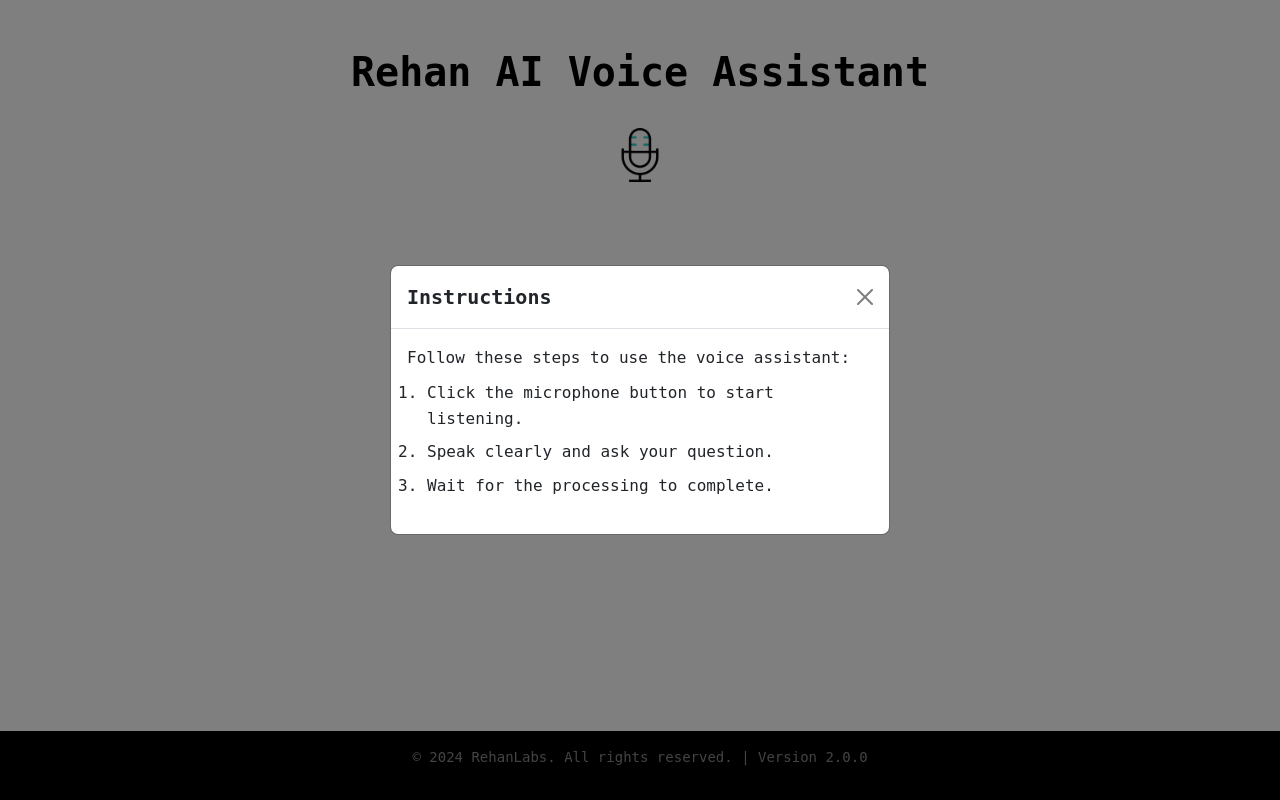
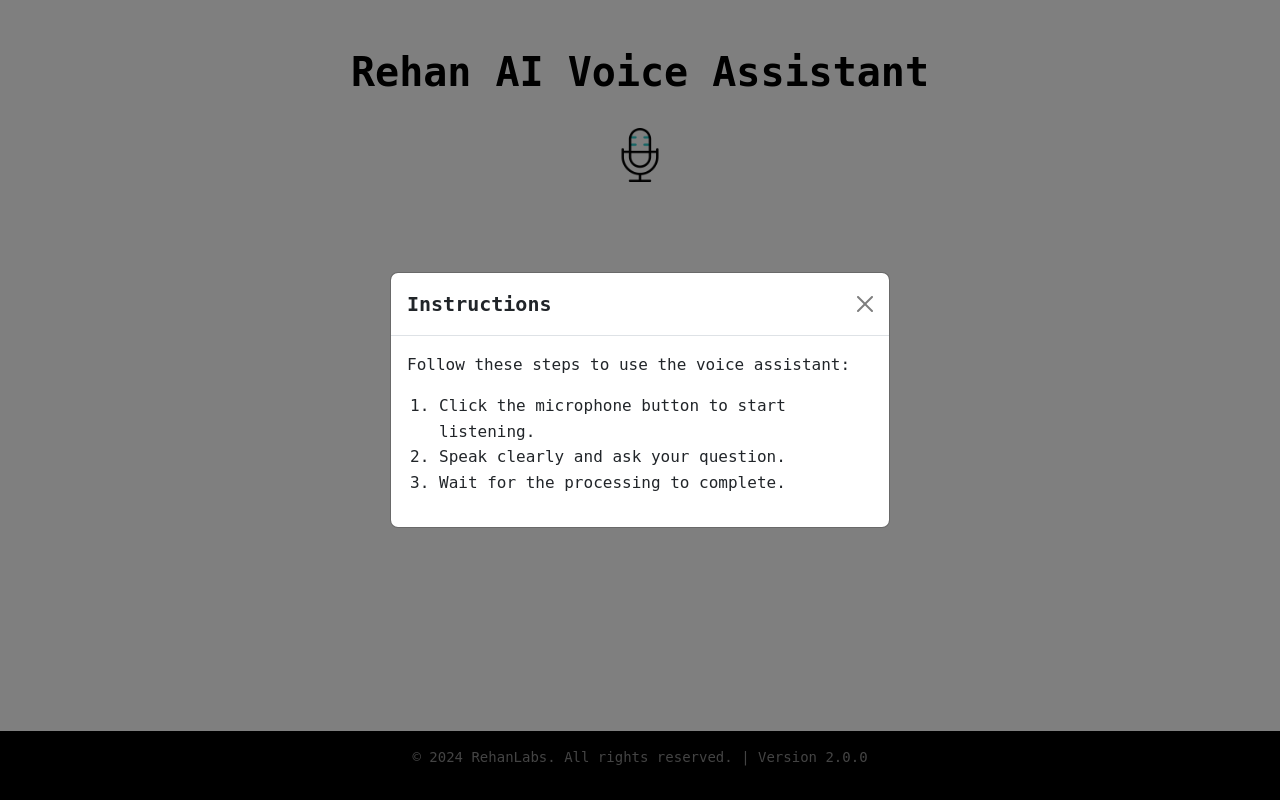
Before and after one commit to MuhammadNasarUddin/nasar, a Flask app: page /callannie/ in a window 1280 px wide. Run offline with Flask 3, Linux system fonts and the light colour scheme.

Commit message:
initial commit

```diff
--- a/callannie.py
+++ b/callannie.py
@@ -59,7 +59,7 @@ def listen():
 
             audio_response = client.audio.speech.create(
                 model="tts-1",
-                voice="echo",
+                voice="nova",
                 input=response_content
             )
             audio_response.stream_to_file(speech_file_path)
--- a/templates/callannie.html
+++ b/templates/callannie.html
@@ -3,13 +3,19 @@
 <!DOCTYPE html>
 <html lang="en">
   <head>
-    <meta charset="UTF-8">
-    <meta name="viewport" content="width=device-width, initial-scale=1.0">
+    <meta charset="UTF-8" />
+    <meta name="viewport" content="width=device-width, initial-scale=1.0" />
     <title>RehanLabs | Voice Assistant</title>
     <!-- External Stylesheets -->
-    <link rel="icon" href="/static/favicon.png" type="image/png">
-    <link rel="stylesheet" href="https://cdn.jsdelivr.net/npm/bootstrap-icons@1.11.3/font/bootstrap-icons.min.css">
-    <link href="https://cdn.jsdelivr.net/npm/bootstrap@5.3.2/dist/css/bootstrap.min.css" rel="stylesheet">
+    <link rel="icon" href="/static/favicon.png" type="image/png" />
+    <link
+      rel="stylesheet"
+      href="https://cdn.jsdelivr.net/npm/bootstrap-icons@1.11.3/font/bootstrap-icons.min.css"
+    />
+    <link
+      href="https://cdn.jsdelivr.net/npm/bootstrap@5.3.2/dist/css/bootstrap.min.css"
+      rel="stylesheet"
+    />
     <script src="https://code.jquery.com/jquery-3.7.1.js"></script>
 
     <!-- Internal Styles -->
@@ -49,57 +55,60 @@
         font-size: 16px;
         line-height: 1.6;
       }
-
-    .modal-body p {
-        margin-bottom: 10px;
-    }
-
-    .modal-body ol {
-        padding-left: 20px;
-        margin-bottom: 20px;
-    }
-
-    .modal-body li {
-        margin-bottom: 8px;
-    }
-
-
     </style>
   </head>
   <body>
     <!-- Instruction Marquee -->
     <div class="container col-lg-12 col-md-12 col-sm-12">
-    <!-- <div class="container-fluid instruction-marquee">
-        <marquee behavior="scroll" direction="left">
-            "Welcome to Rehan AI Voice Assistant - Click The Button To Ask Anything - Powered By GPT-3 - Developed By RehanLabs."
-        </marquee>
-    </div> -->
-
       <!-- Main Content Container -->
-    <div class="container-fluid text-center  mt-5">
+      <div class="container-fluid text-center mt-5">
         <!-- Title -->
-        <h1 style="font-weight: 900;">Rehan AI Voice Assistant</h1>
+        <h1 style="font-weight: 900">Rehan AI Voice Assistant</h1>
 
         <!-- Ask Button -->
-        <br>
+        <br />
 
-        <img id="start-listening-form" src="/static/podcast2.png" width="54" height="54" alt="">
-        <img style="display: none;" width="90" height="90" id="start-listening-form-with-gif" src="/static/podcast.gif"  alt="Animated GIF">
-
-
+        <img
+          id="start-listening-form"
+          src="/static/podcast2.png"
+          width="54"
+          height="54"
+          alt=""
+        />
+        <img
+          style="display: none"
+          width="90"
+          height="90"
+          id="start-listening-form-with-gif"
+          src="/static/podcast.gif"
+          alt="Animated GIF"
+        />
 
         <!-- Response Content -->
-        <div class="mt-5" id="response-content"></div>
       </div>
+      <div class="mt-5 container-fluid text-left" id="response-content"></div>
     </div>
 
-
-<div class="modal fade" id="instructionModal" tabindex="-1" role="dialog" aria-labelledby="instructionModalLabel" aria-hidden="true">
+    <div
+      class="modal fade"
+      id="instructionModal"
+      tabindex="-1"
+      role="dialog"
+      aria-labelledby="instructionModalLabel"
+      aria-hidden="true"
+    >
       <div class="modal-dialog modal-dialog-centered" role="document">
         <div class="modal-content">
           <div class="modal-header">
-                <h5 class="modal-title" id="instructionModalLabel"><strong>Instructions</strong></h5>
-                <button type="button" class="btn-close" data-bs-dismiss="modal" aria-label="Close"></button>
+            <h5 class="modal-title" id="instructionModalLabel">
+              <strong>Instructions</strong>
+            </h5>
+            <button
+              type="button"
+              class="btn-close"
+              data-bs-dismiss="modal"
+              aria-label="Close"
+            ></button>
           </div>
           <div class="modal-body">
             <p>Follow these steps to use the voice assistant:</p>
@@ -121,16 +130,18 @@
     <script>
       // Open the instruction modal when the page loads
       $(document).ready(function () {
-        $('#instructionModal').modal('show');
+        $("#instructionModal").modal("show");
       });
 
-        document.addEventListener('DOMContentLoaded', function () {
+      document.addEventListener("DOMContentLoaded", function () {
         const recognition = new webkitSpeechRecognition();
         recognition.continuous = false;
-            recognition.lang = 'en-US';
-            const responseContent = document.getElementById('response-content');
-            const micButton = document.getElementById('start-listening-form');
-            const gifButton = document.getElementById('start-listening-form-with-gif');
+        recognition.lang = "en-US";
+        const responseContent = document.getElementById("response-content");
+        const micButton = document.getElementById("start-listening-form");
+        const gifButton = document.getElementById(
+          "start-listening-form-with-gif"
+        );
 
         function playAudio(audioSrc) {
           const timestamp = new Date().getTime();
@@ -140,65 +151,90 @@
         }
 
         function updateResponseContent(content, color) {
-                responseContent.innerHTML = `<p style="color:${color};font-weight:bolder;"><i class="bi bi-robot"></i> ${content}</p>`;
-                playAudio('/static/output.mp3');
+          const formattedText = content.replace(/\n/, " "); // Replace line breaks with a space
+          responseContent.innerHTML = `<p style="color:${color};font-weight:bolder; white-space: pre-line;"><i class="bi bi-robot"></i> ${formattedText}</p>`;
+          playAudio("/static/output.mp3");
+
+          micButton.addEventListener("click", startRecognition);
+        }
+
+        function startRecognition() {
+          responseContent.innerHTML =
+            '<p style="color:#666;font-weight:bolder;"></p>';
+
+          // Show the GIF button when starting recognition
+          micButton.style.display = "none";
+          gifButton.style.display = "inline-block";
+
+          recognition.start();
+
+          // Disable microphone button after green response
+          micButton.removeEventListener("click", startRecognition);
         }
 
         recognition.onresult = function (event) {
           const transcript = event.results[0][0].transcript;
-                console.log('You said:', transcript);
+          console.log("You said:", transcript);
 
-                responseContent.innerHTML = '<p style="color:red;font-weight:bolder;"><i class="bi bi-person-circle">  </i> ' + transcript + '</p>';
-                responseContent.innerHTML += '<p style="color:#666;font-weight:bolder;"><i class="bi bi-hourglass"></i> Processing...</p>';
+          responseContent.innerHTML =
+            '<p style="color:red;font-weight:bolder;"><i class="bi bi-person-circle">  </i> ' +
+            transcript +
+            "</p>";
+          responseContent.innerHTML +=
+            '<p style="color:#666;font-weight:bolder;"><i class="bi bi-hourglass"></i> Processing...</p>';
 
-                fetch('/callannie/process_audio', {
-                    method: 'POST',
+          fetch("/callannie/process_audio", {
+            method: "POST",
             headers: {
-                        'Content-Type': 'application/json',
+              "Content-Type": "application/json",
             },
             body: JSON.stringify({ transcript }),
           })
-                .then(response => response.json())
-                .then(data => {
+            .then((response) => response.json())
+            .then((data) => {
               if (data.response_content) {
-                        const cleanResponse = JSON.stringify(data.response_content).replace(/\n/g, '');
-                        updateResponseContent(cleanResponse, 'green');
+                const cleanResponse = JSON.stringify(
+                  data.response_content
+                ).replace(/\n/g, "");
+                updateResponseContent(cleanResponse, "green");
               } else {
-                        console.error('Error in AI response:', data.error);
-                        const cleanError = data.error.replace(/\n/g, '');
-                        responseContent.innerHTML = '<p style="color:#ff0000;font-weight:bolder;">Error in AI response ' + cleanError + '</p>';
+                console.error("Error in AI response:", data.error);
+                const cleanError = data.error.replace(/\n/g, "");
+                responseContent.innerHTML =
+                  '<p style="color:#ff0000;font-weight:bolder;">Error in AI response ' +
+                  cleanError +
+                  "</p>";
               }
             })
-                .catch(error => {
-                    console.error('Error in fetch:', error);
-                    responseContent.innerHTML = '<p style="color:#ff0000;font-weight:bolder;">Error in fetch: ' + error.message + '</p>';
+            .catch((error) => {
+              console.error("Error in fetch:", error);
+              responseContent.innerHTML =
+                '<p style="color:#ff0000;font-weight:bolder;">Error in fetch: ' +
+                error.message +
+                "</p>";
             });
         };
 
         recognition.onend = function () {
-                if (responseContent.innerHTML.trim() === '') {
-                    responseContent.innerHTML = '<p style="color:#ff0000;font-weight:bolder;">No response received. Please try again.</p>';
+          if (responseContent.innerHTML.trim() === "") {
+            responseContent.innerHTML =
+              '<p style="color:#ff0000;font-weight:bolder;">No response received. Please try again.</p>';
           }
 
           // Hide the GIF button after recognition ends
-                micButton.style.display = 'inline-block';
-                gifButton.style.display = 'none';
+          micButton.style.display = "inline-block";
+          gifButton.style.display = "none";
         };
 
-            micButton.addEventListener('click', function () {
-                responseContent.innerHTML = '<p style="color:#666;font-weight:bolder;"></p>';
-
-                // Show the GIF button when starting recognition
-                micButton.style.display = 'none';
-                gifButton.style.display = 'inline-block';
-
-                recognition.start();
-            });
+        micButton.addEventListener("click", startRecognition);
       });
     </script>
 
-
     <!-- Bootstrap Scripts -->
-    <script src="https://cdn.jsdelivr.net/npm/bootstrap@5.3.2/dist/js/bootstrap.bundle.min.js" integrity="sha384-C6RzsynM9kWDrMNeT87bh95OGNyZPhcTNXj1NW7RuBCsyN/o0jlpcV8Qyq46cDfL" crossorigin="anonymous"></script>
+    <script
+      src="https://cdn.jsdelivr.net/npm/bootstrap@5.3.2/dist/js/bootstrap.bundle.min.js"
+      integrity="sha384-C6RzsynM9kWDrMNeT87bh95OGNyZPhcTNXj1NW7RuBCsyN/o0jlpcV8Qyq46cDfL"
+      crossorigin="anonymous"
+    ></script>
   </body>
 </html>
```
Also changed, not shown: 1 other file. Lines whose indentation alone changed are shown as unchanged.
